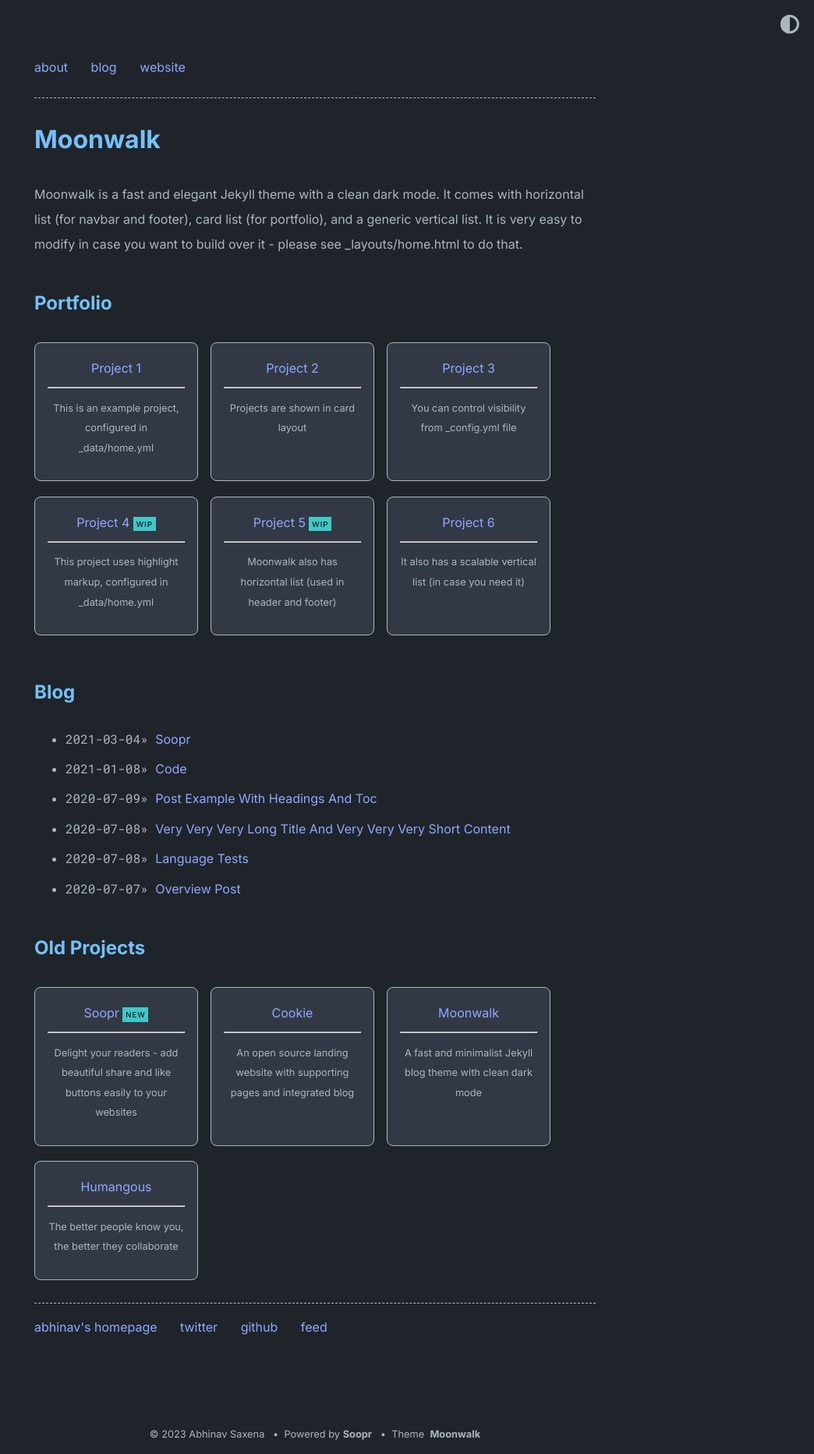
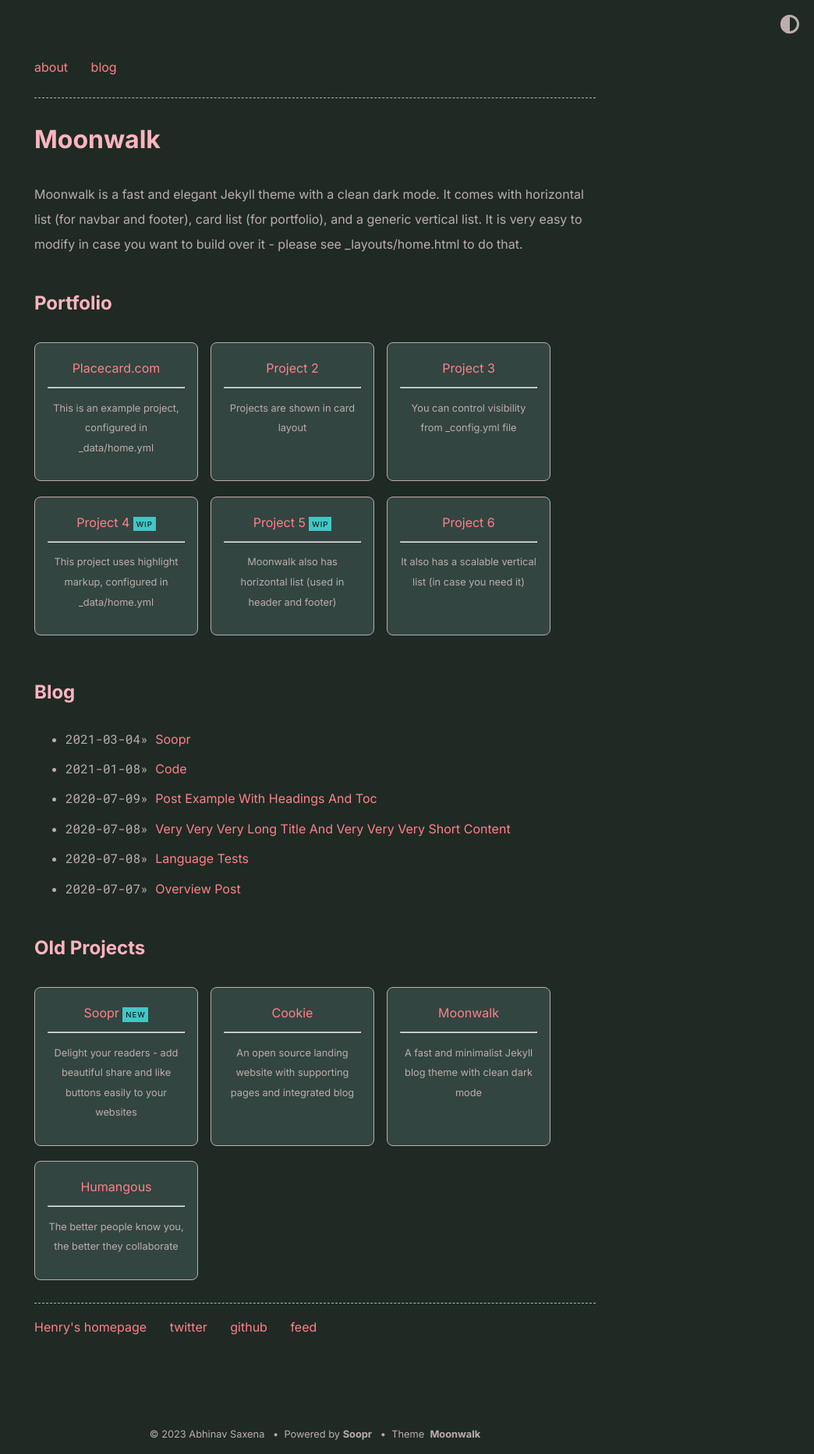
Before and after one commit to HenryMBaldwin/blog, a Jekyll site: the page built from index.md, in a window 1280 px wide. Shown: the whole page at 78% size, without its empty margins (236-1280 px from the left). Built offline with Jekyll 4.4.1, drawn with Linux system fonts in a browser that asks for light colours.

Commit message:
Custom color scheme for moonwalk personal blog

```diff
--- a/_data/home.yml
+++ b/_data/home.yml
@@ -1,16 +1,14 @@
 navbar_entries:
   - title: about
-    url: about
+    url: https://henrymbaldwin.com
 
   - title: blog
     url: blog
 
-  - title: website
-    url: https://www.abhinav.co
 
 project_entries:
-  - title: Project 1
-    url: overview-post
+  - title: Placecard.com
+    url: placecard.com
     desc: This is an example project, configured in _data/home.yml
 
   - title: Project 2
@@ -54,7 +52,7 @@ old_project_entries:
     desc: The better people know you, the better they collaborate
 
 footer_entries:
-  - title: abhinav's homepage
+  - title: Henry's homepage
     url: https://www.abhinav.co
 
   - title: twitter
--- a/_sass/moonwalk.scss
+++ b/_sass/moonwalk.scss
@@ -66,24 +66,24 @@ img {
 html {
     --bg: #FFF;
     --bg-secondary: #f3f4f6;
-    --headings: #1e293b;
-    --text: #374151;
-    --text-secondary: #6b7280;
-    --links: #6366f1;
-    --highlight: #FFECB2; // light yellow
+    --headings: #5d9c6b;
+    --text: #37513a;
+    --text-secondary: #6b806d;
+    --links: #54745c;
+    --highlight: #ffb2c9; // light yellow
     --code-text: #9D174D;
     --share-text: #999;
 }
 // -------------- THEME SWITCHER -------------- //
 @mixin dark-appearance {
   html, body  {
-      --headings: #74c0fc;
-      --links: #91A7FF;
+      --headings: #ffb4bf;
+      --links: #ff808a;
       --highlight: #41C7C7;
-      --bg: #1f242A;
-      --bg-secondary: #323945;
-      --text: #adb5bd;
-      --text-secondary: #9CA3AF;
+      --bg: #1f2a24;
+      --bg-secondary: #324541;
+      --text: #bdadad;
+      --text-secondary: #af9c9c;
       --code-text: #91A7FF;
       --share-text: #C4C4C4;
   };
```
Also changed, not shown: Gemfile.lock.
